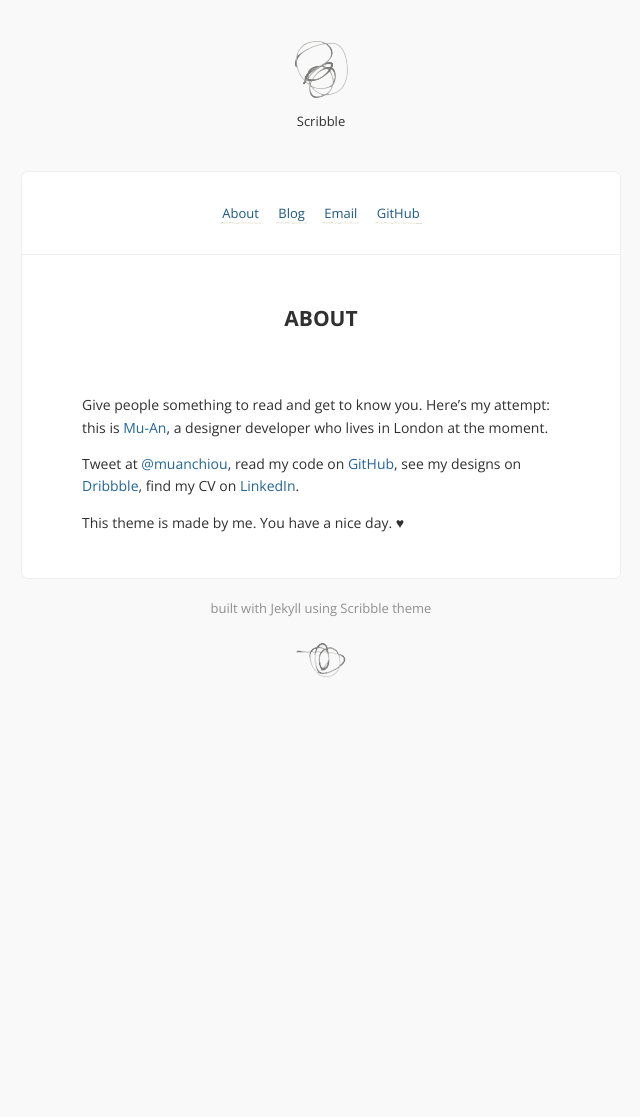
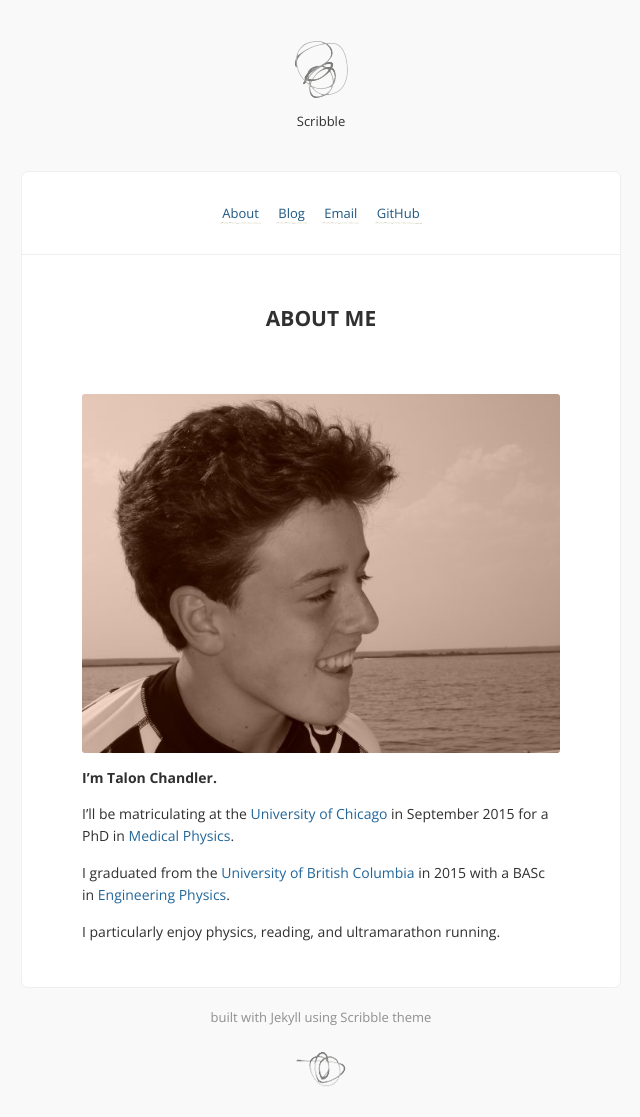
Before and after one commit to talonchandler/talonchandler.github.io, a Jekyll site: the page built from about.md, in a window 1280 px wide. Shown: the whole page, without its empty margins (319-959 px from the left). Built offline with Jekyll 4.4.1, drawn with Linux system fonts in a browser that asks for light colours; Markdown is read by kramdown in place of the engine named in the settings; comment, search, counter and statistics services are not loaded; before the commit the page ends 900 px from its top, so only the background shows below that.

Commit message:
Update 'About Me' page

```diff
--- a/about.md
+++ b/about.md
@@ -1,10 +1,16 @@
 ---
 layout: page
-title: About
+title: About Me
 ---
+![Image of Talon]({{ site.url }}/images/talon.jpg)
 
-Give people something to read and get to know you. Here's my attempt: this is [Mu-An](http://muan.co), a designer developer who lives in London at the moment.
+**I'm Talon Chandler.**
 
-Tweet at [@muanchiou](http://twitter.com/muanchiou), read my code on [GitHub](http://github.com/muan), see my designs on [Dribbble](http://dribbble.com/muan), find my CV on [LinkedIn](http://uk.linkedin.com/in/muanchiou).
+I'll be matriculating at the [University of
+Chicago](http://www.uchicago.edu/) in September 2015 for a PhD in [Medical
+Physics](http://medicalphysics.uchicago.edu/).
 
-This theme is made by me. You have a nice day. ♥
+I graduated from the [University of British Columbia](https://www.ubc.ca/) in
+2015 with a BASc in [Engineering Physics](http://www.engphys.ubc.ca/).
+
+I particularly enjoy physics, reading, and ultramarathon running.
```
Also changed, not shown: images/talon.jpg (added).
